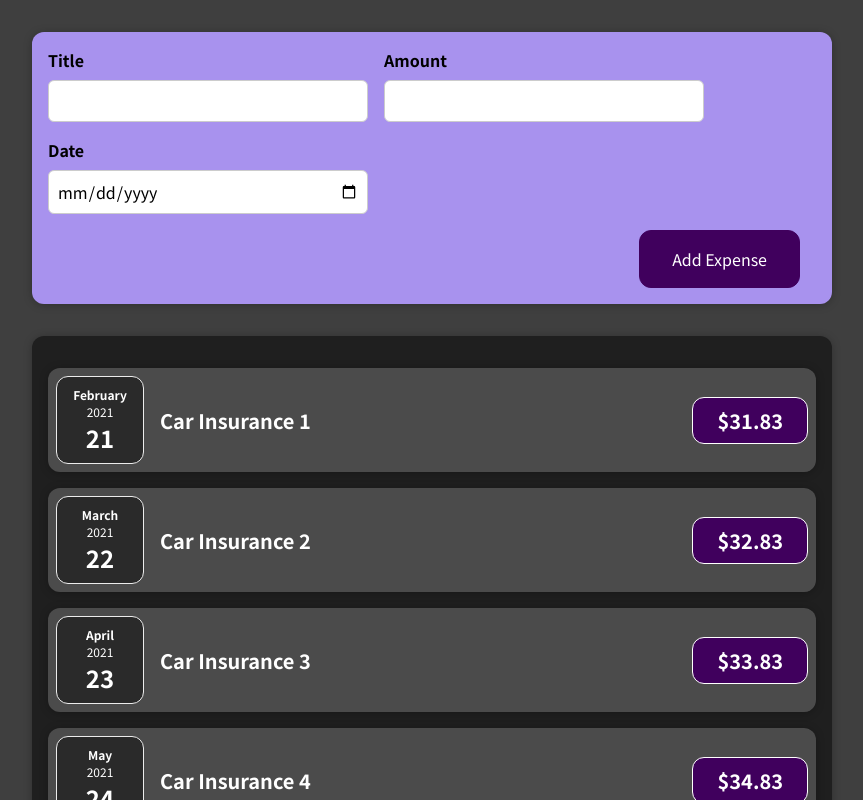
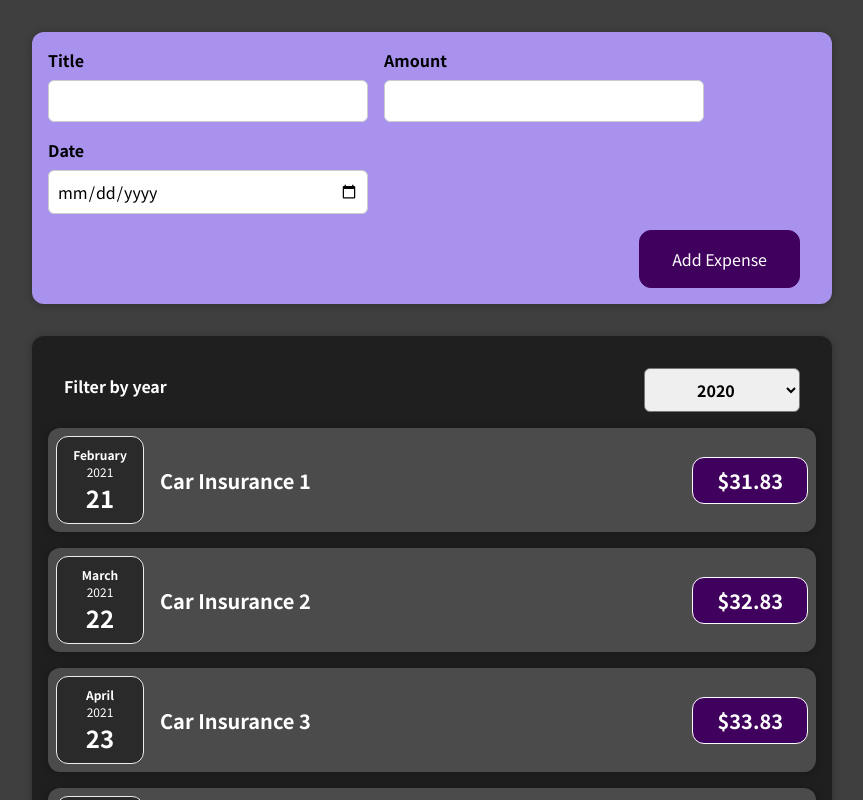
Before and after one commit to Afanasievov/udemy-react-complete-guide, a React (Create React App) app: page / in a window 1280 px wide. Shown: the top 800 px of the page, without its empty margins (208-1071 px from the left). Built offline with nearby package versions, Linux system fonts and the light colour scheme.

Commit message:
add year filter

```diff
--- a/src/components/Expenses/Expenses.js
+++ b/src/components/Expenses/Expenses.js
@@ -1,10 +1,22 @@
+import { useState } from 'react';
 import Card from '../UI/Card';
+import ExpensesFilter from './ExpensesFilter';
 import ExpenseItem from './ExpenseItem';
 import './Expenses.css';
 
 const Expenses = ({ items }) => {
+  const [filteredYear, setFilteredYear] = useState('2020');
+
+  const selectYearHandler = (year) => {
+    setFilteredYear(year);
+  };
+
   return (
     <Card className="expenses">
+      <ExpensesFilter
+        selected={filteredYear}
+        onChangeFilter={selectYearHandler}
+      />
       <ExpenseItem
         title={items[0].title}
         amount={items[0].amount}
--- /dev/null
+++ b/src/components/Expenses/ExpensesFilter.css
@@ -0,0 +1,24 @@
+.expenses-filter {
+  color: white;
+  padding: 0 1rem;
+}
+
+.expenses-filter__control {
+  display: flex;
+  width: 100%;
+  align-items: center;
+  justify-content: space-between;
+  margin: 1rem 0;
+}
+
+.expenses-filter label {
+  font-weight: bold;
+  margin-bottom: 0.5rem;
+}
+
+.expenses-filter select {
+  font: inherit;
+  padding: 0.5rem 3rem;
+  font-weight: bold;
+  border-radius: 6px;
+}
--- /dev/null
+++ b/src/components/Expenses/ExpensesFilter.js
@@ -0,0 +1,23 @@
+import './ExpensesFilter.css';
+
+const ExpensesFilter = ({ selected, onChangeFilter }) => {
+  const dropdownChangeHandler = (event) => {
+    onChangeFilter(event.target.value);
+  };
+
+  return (
+    <div className="expenses-filter">
+      <div className="expenses-filter__control">
+        <label>Filter by year</label>
+        <select value={selected} onChange={dropdownChangeHandler}>
+          <option value="2022">2022</option>
+          <option value="2021">2021</option>
+          <option value="2020">2020</option>
+          <option value="2019">2019</option>
+        </select>
+      </div>
+    </div>
+  );
+};
+
+export default ExpensesFilter;
```
